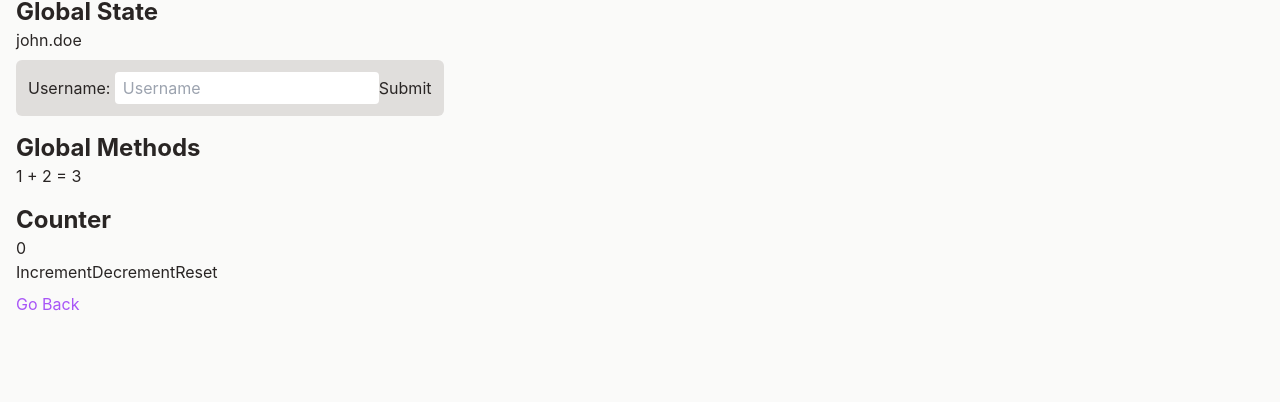
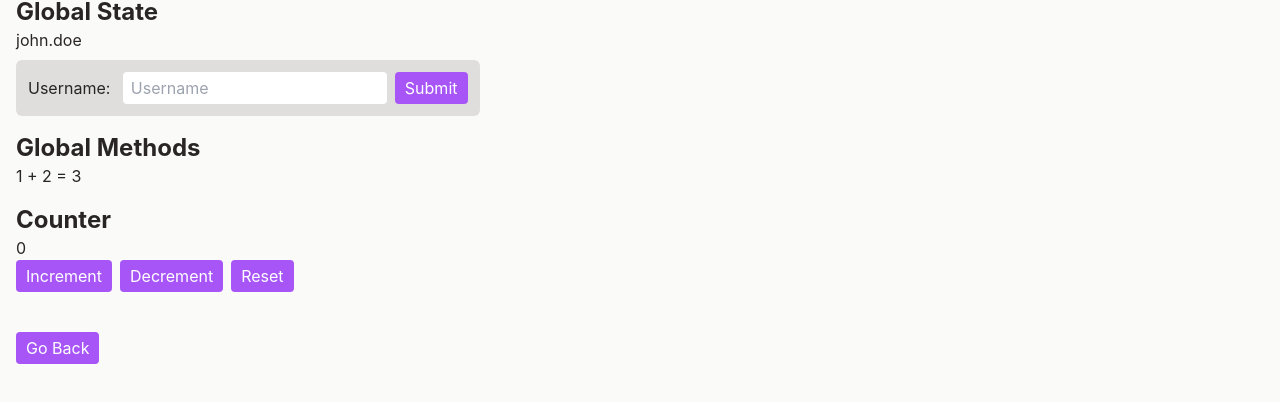
Before and after one commit to emanuelefavero/angular-18, an Angular app: page /injection in a window 1280 px wide. Shown: the part 188-590 px from the top of the page. Built offline with nearby package versions, Linux system fonts and the light colour scheme; no server answers.

Commit message:
move button styling to global file

```diff
--- a/src/app/components/counter/counter.component.ts
+++ b/src/app/components/counter/counter.component.ts
@@ -10,8 +10,8 @@ import { CounterService } from '@/app/services/counter.service';
       {{ counterService.count() }}
     </p>
     <button (click)="counterService.increment()">Increment</button>
-    <button (click)="counterService.decrement()">Decrement</button>
-    <button (click)="counterService.reset()">Reset</button>
+    <button (click)="counterService.decrement()" class="ml-2">Decrement</button>
+    <button (click)="counterService.reset()" class="ml-2">Reset</button>
   `,
 })
 export class CounterComponent {
--- a/src/app/components/dropdown-menu/dropdown-menu.component.html
+++ b/src/app/components/dropdown-menu/dropdown-menu.component.html
@@ -3,7 +3,7 @@
     <button
       (click)="toggleMenu()"
       type="button"
-      class="h-[40px] inline-flex xs:hidden items-center justify-center text-stone-700 dark:text-stone-200 rounded-sm outline-none focus:shadow-[0_0_0_1px] focus:shadow-stone-500/80 dark:focus:shadow-stone-500/80 select-none"
+      class="h-[40px] inline-flex xs:hidden items-center justify-center bg-transparent text-stone-700 dark:text-stone-200 rounded-sm outline-none focus:shadow-[0_0_0_1px] focus:shadow-stone-500/80 dark:focus:shadow-stone-500/80 hover:bg-transparent select-none"
       id="menu-button"
       aria-expanded="true"
       aria-haspopup="true"
--- a/src/app/components/form-validation/form-validation.component.html
+++ b/src/app/components/form-validation/form-validation.component.html
@@ -40,7 +40,7 @@
   </label>
   <button
     type="submit"
-    class="bg-primary-500 hover:bg-primary-600 active:scale-95 py-1 rounded group-invalid:pointer-events-none group-invalid:opacity-60 disabled:pointer-events-none disabled:opacity-80"
+    class="group-invalid:pointer-events-none group-invalid:opacity-60 disabled:pointer-events-none disabled:opacity-80"
     [disabled]="!profileForm.valid"
   >
     Submit
--- a/src/app/components/global-state/global-state.component.ts
+++ b/src/app/components/global-state/global-state.component.ts
@@ -16,14 +16,17 @@ import { FormsModule } from '@angular/forms';
         Username:
         <input
           #usernameInput
-          class="text-black px-2 py-1 rounded"
+          class="text-black px-2 py-1 rounded ml-2"
           id="username"
           type="text"
           placeholder="Username"
           maxlength="50"
         />
       </label>
-      <button (click)="contextService.setUsername(usernameInput.value)">
+      <button
+        (click)="contextService.setUsername(usernameInput.value)"
+        class="ml-2"
+      >
         Submit
       </button>
     </div>
--- a/src/app/components/prop-outputs/prop-outputs.component.ts
+++ b/src/app/components/prop-outputs/prop-outputs.component.ts
@@ -4,12 +4,7 @@ import { Component, Output, EventEmitter } from '@angular/core';
 @Component({
   selector: 'app-prop-outputs',
   standalone: true,
-  template: ` <button
-    class="text-white bg-primary-500 px-2 py-1 rounded-md hover:bg-primary-600 active:bg-primary-700"
-    (click)="increment.emit()"
-  >
-    Add
-  </button>`,
+  template: ` <button (click)="increment.emit()">Add</button>`,
 })
 export class PropOutputsComponent {
   // TIP: With the @Output decorator, the increment property can be used to emit events to the parent component
--- a/src/app/components/shared/back-button.component.ts
+++ b/src/app/components/shared/back-button.component.ts
@@ -5,14 +5,7 @@ import { Location } from '@angular/common';
   selector: 'app-back-button',
   standalone: true,
   imports: [],
-  template: `
-    <button
-      class="mt-2 block text-primary-500 hover:underline active:text-primary-600"
-      (click)="goBack()"
-    >
-      Go Back
-    </button>
-  `,
+  template: ` <button class="mt-10 block" (click)="goBack()">Go Back</button> `,
 })
 export class BackButtonComponent {
   constructor(private location: Location) {}
--- a/src/app/components/shared/increment-button.component.ts
+++ b/src/app/components/shared/increment-button.component.ts
@@ -4,14 +4,7 @@ import { Component, Output, EventEmitter } from '@angular/core';
   selector: 'app-increment-button',
   standalone: true,
   imports: [],
-  template: `
-    <button
-      class="text-white bg-primary-500 px-2 py-1 rounded-md hover:bg-primary-600 active:bg-primary-700"
-      (click)="increment.emit()"
-    >
-      Add
-    </button>
-  `,
+  template: ` <button (click)="increment.emit()">Add</button> `,
 })
 export class IncrementButtonComponent {
   // TIP: With the @Output decorator, the increment property can be used to emit events to the parent component
--- a/src/app/pages/conditional/conditional.component.ts
+++ b/src/app/pages/conditional/conditional.component.ts
@@ -13,12 +13,7 @@ import { BackButtonComponent } from '@/app/components/shared/back-button.compone
     <p>Hello</p>
     }
 
-    <button
-      (click)="italian = !italian"
-      class="bg-primary-500 text-white rounded px-2 py-1 hover:bg-primary-600 active:bg-primary-700"
-    >
-      Toggle
-    </button>
+    <button (click)="italian = !italian">Toggle</button>
 
     <app-back-button />
   `,
--- a/src/styles.css
+++ b/src/styles.css
@@ -31,3 +31,7 @@ body {
 h1 {
   @apply text-4xl font-bold;
 }
+
+button {
+  @apply bg-primary-500 text-white rounded px-2.5 py-1 hover:bg-primary-600 active:bg-primary-700;
+}
```
